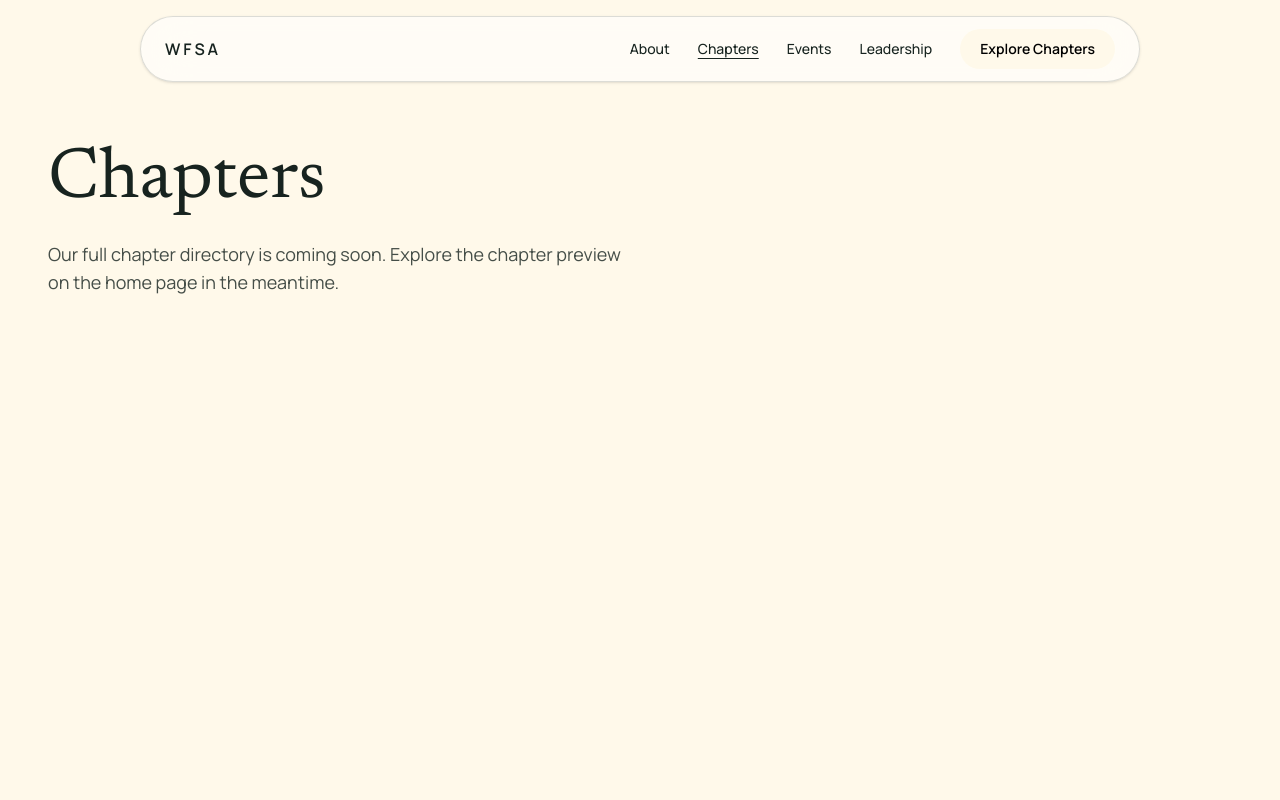
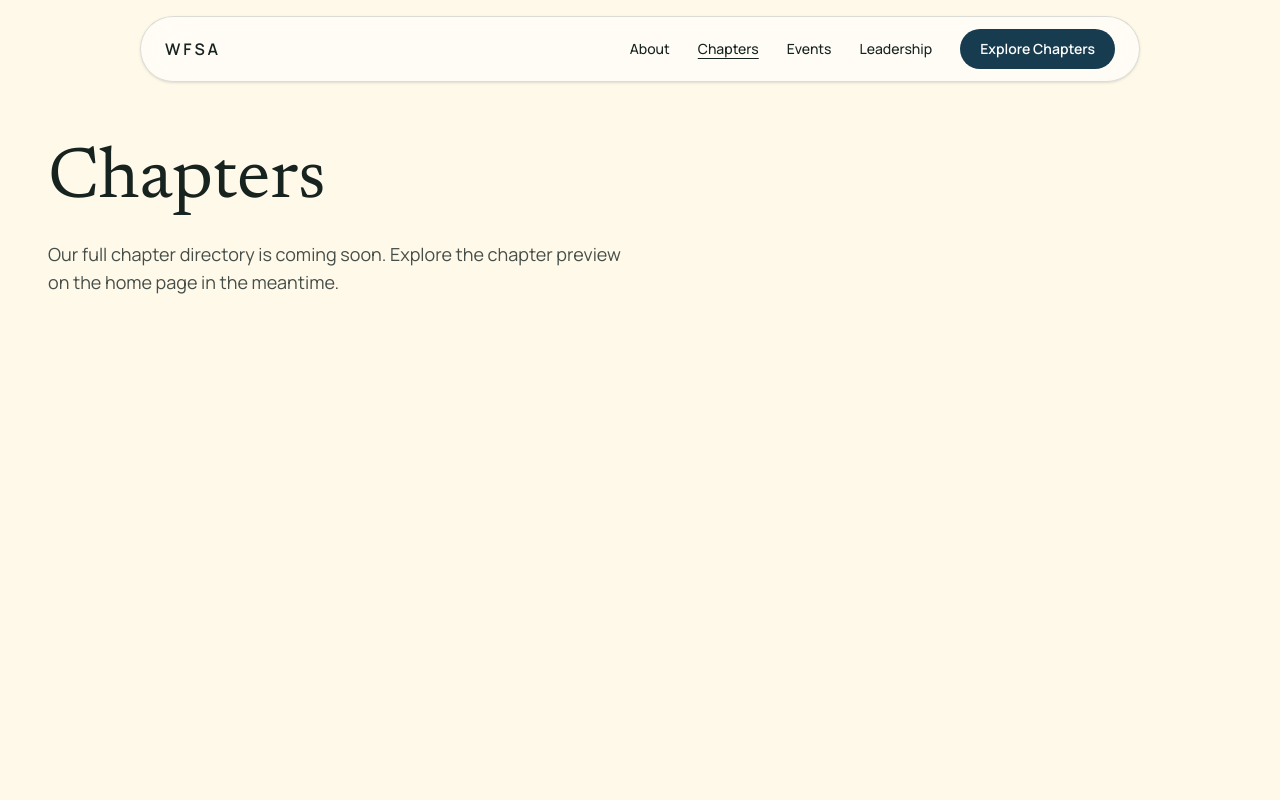
Before and after one commit to jacobArquiza/washington-fsa-site, a Next.js app: page /chapters in a window 1280 px wide. Shown: the top 800 px of the page. Built offline with nearby package versions, Linux system fonts and the light colour scheme.

Commit message:
fix: restore navbar chapter CTA scroll colors

```diff
--- a/src/components/site-header.tsx
+++ b/src/components/site-header.tsx
@@ -22,6 +22,9 @@ export default function SiteHeader() {
   const lightSurface =
     pathname !== "/" ||
     (scrollState.pathname === pathname && scrollState.pastHero);
+  const chapterCtaColors = lightSurface
+    ? "bg-deep-blue text-white hover:opacity-90"
+    : "bg-cream text-black hover:bg-deep-blue hover:text-white hover:opacity-90";
 
   useEffect(() => {
     function handleKeyDown(event: KeyboardEvent) {
@@ -108,7 +111,7 @@ export default function SiteHeader() {
 
             <Link
               href="/chapters"
-              className="rounded-full px-5 py-2.5 bg-cream hover:bg-deep-blue text-black hover:text-white hover:opacity-90 text-sm font-semibold transition-colors focus-visible:outline-none focus-visible:ring-2 focus-visible:ring-deep-blue focus-visible:ring-offset-2 focus-visible:ring-offset-cream"
+              className={`rounded-full px-5 py-2.5 text-sm font-semibold transition-[background-color,color,opacity] duration-300 motion-reduce:transition-none focus-visible:outline-none focus-visible:ring-2 focus-visible:ring-deep-blue focus-visible:ring-offset-2 focus-visible:ring-offset-cream ${chapterCtaColors}`}
             >
               Explore Chapters
             </Link>
@@ -185,7 +188,7 @@ export default function SiteHeader() {
                 <Link
                   href="/chapters"
                   onClick={() => setIsOpen(false)}
-                  className="mt-2 rounded-full bg-cream hover:bg-deep-blue px-5 py-3 text-center font-semibold text-ink hover:text-white focus-visible:outline-none focus-visible:ring-2 focus-visible:ring-deep-blue focus-visible:ring-offset-2 focus-visible:ring-offset-cream"
+                  className={`mt-2 rounded-full px-5 py-3 text-center font-semibold transition-[background-color,color,opacity] duration-300 motion-reduce:transition-none focus-visible:outline-none focus-visible:ring-2 focus-visible:ring-deep-blue focus-visible:ring-offset-2 focus-visible:ring-offset-cream ${chapterCtaColors}`}
                 >
                   Explore Chapters
                 </Link>
```
